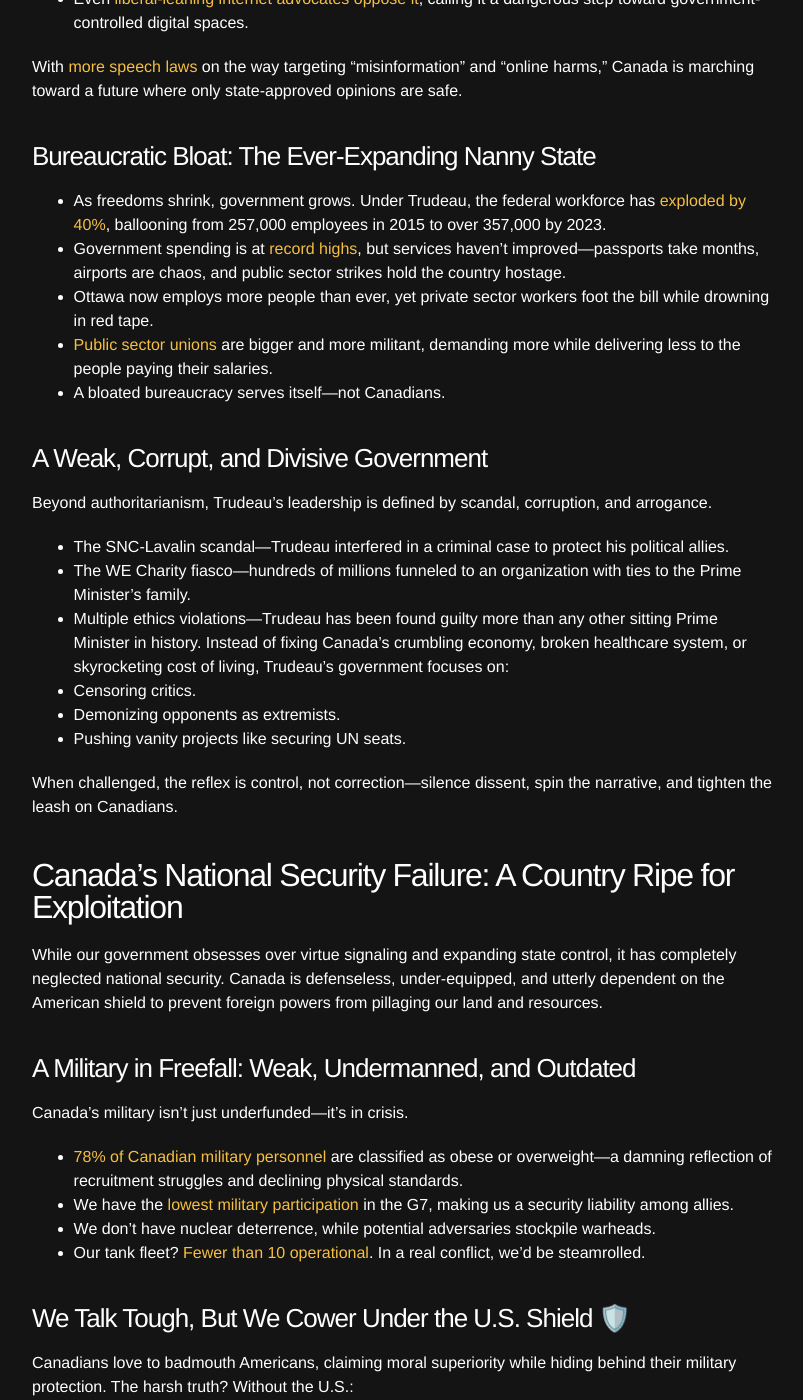
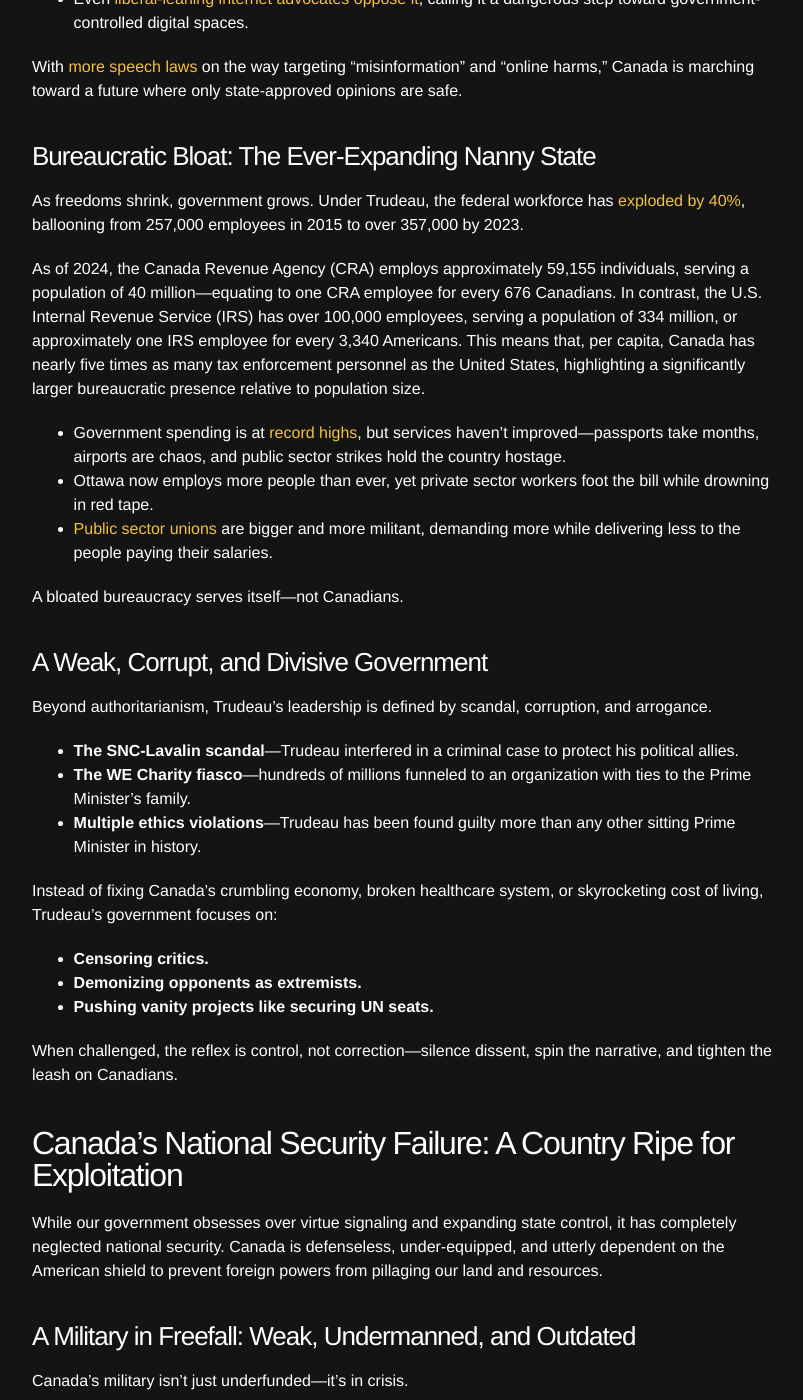
Before and after one commit to spenriche/spenriche.github.io, a Jekyll site: the page built from _posts/2025-2-8-canada-decline.md, in a window 1280 px wide and 1400 px high, scrolled down 15222 px. Shown: the whole window, without its empty margins (238-1041 px from the left). Built offline with Jekyll 4.4.1, drawn with Linux system fonts in a browser that asks for light colours.

Commit message:
new post

```diff
--- a/_posts/2025-2-8-canada-decline.md
+++ b/_posts/2025-2-8-canada-decline.md
@@ -320,23 +320,30 @@ With [more speech laws](https://www.canada.ca/en/canadian-heritage/campaigns/har
 
 ### Bureaucratic Bloat: The Ever-Expanding Nanny State
 
-- As freedoms shrink, government grows. Under Trudeau, the federal workforce has [exploded by 40%](https://www.canada.ca/en/treasury-board-secretariat/services/innovation/human-resources-statistics.html), ballooning from 257,000 employees in 2015 to over 357,000 by 2023.
+As freedoms shrink, government grows. Under Trudeau, the federal workforce has [exploded by 40%](https://www.canada.ca/en/treasury-board-secretariat/services/innovation/human-resources-statistics.html), ballooning from 257,000 employees in 2015 to over 357,000 by 2023.
+
+As of 2024, the Canada Revenue Agency (CRA) employs approximately 59,155 individuals, serving a population of 40 million—equating to one CRA employee for every 676 Canadians. In contrast, the U.S. Internal Revenue Service (IRS) has over 100,000 employees, serving a population of 334 million, or approximately one IRS employee for every 3,340 Americans. This means that, per capita, Canada has nearly five times as many tax enforcement personnel as the United States, highlighting a significantly larger bureaucratic presence relative to population size.
+
+
 - Government spending is at [record highs](https://www.fraserinstitute.org/studies/federal-government-spending-in-canada), but services haven't improved—passports take months, airports are chaos, and public sector strikes hold the country hostage.
 - Ottawa now employs more people than ever, yet private sector workers foot the bill while drowning in red tape.
 - [Public sector unions](https://www.canada.ca/en/treasury-board-secretariat/topics/collective-bargaining.html) are bigger and more militant, demanding more while delivering less to the people paying their salaries.
-- A bloated bureaucracy serves itself—not Canadians.
+
+A bloated bureaucracy serves itself—not Canadians.
 
 ### A Weak, Corrupt, and Divisive Government
 
 Beyond authoritarianism, Trudeau's leadership is defined by scandal, corruption, and arrogance.
 
-- The SNC-Lavalin scandal—Trudeau interfered in a criminal case to protect his political allies.
-- The WE Charity fiasco—hundreds of millions funneled to an organization with ties to the Prime Minister's family.
-- Multiple ethics violations—Trudeau has been found guilty more than any other sitting Prime Minister in history.
+- **The SNC-Lavalin scandal**—Trudeau interfered in a criminal case to protect his political allies.
+- **The WE Charity fiasco**—hundreds of millions funneled to an organization with ties to the Prime Minister's family.
+- **Multiple ethics violations**—Trudeau has been found guilty more than any other sitting Prime Minister in history.
+
 Instead of fixing Canada's crumbling economy, broken healthcare system, or skyrocketing cost of living, Trudeau's government focuses on:
-- Censoring critics.
-- Demonizing opponents as extremists.
-- Pushing vanity projects like securing UN seats.
+
+- **Censoring critics.**
+- **Demonizing opponents as extremists.**
+- **Pushing vanity projects like securing UN seats.**
 
 When challenged, the reflex is control, not correction—silence dissent, spin the narrative, and tighten the leash on Canadians.
 
```
Also changed, not shown: _posts/2025-2-19-npc.md (added, +77 -0 lines), _posts/2025-2-20-modern.md (added, +124 -0 lines), assets/images/npc/1.png (added), 2 other files.
